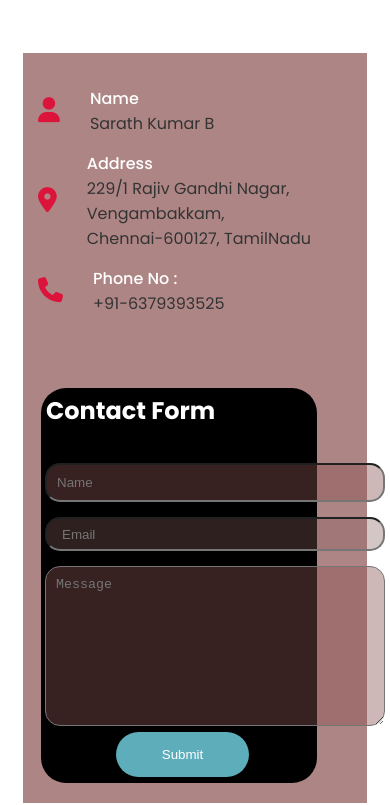
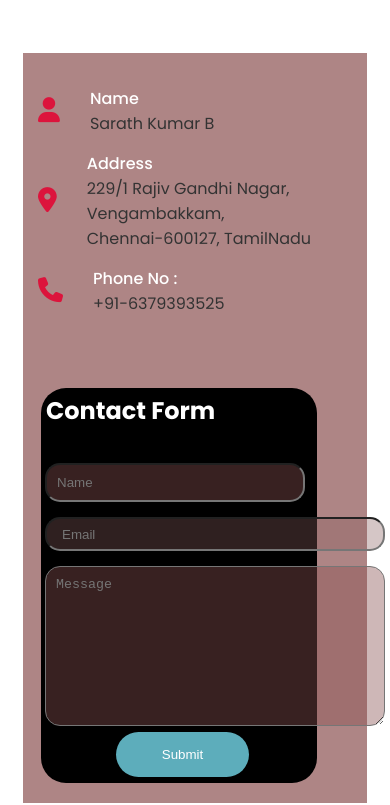
Before and after one commit to Sarathskb/web_app, a plain HTML site: page index.html in a window 390 px wide. Shown: the part 2939-3744 px from the top of the page. Drawn offline with nearby package versions, Linux system fonts and the light colour scheme.

Commit message:
csschange

```diff
--- a/index.css
+++ b/index.css
@@ -1426,7 +1426,7 @@ footer p.p4{
     .form23 .nameformEntry {
         background-color:#88525269;
         color: #000;
-        width:340px;
+        width:260px;
         margin-left: -1px;
         padding: 10px;
         margin-top:35px;
@@ -1434,7 +1434,7 @@ footer p.p4{
     }
     .form23 .nameformEntry:hover{
         background: rgb(196, 191, 191);
-        width: 360px;
+        width: 280px;
         color: #000;
         font-family: 'Times New Roman', Times, serif;
         font-size: 17px;
```
